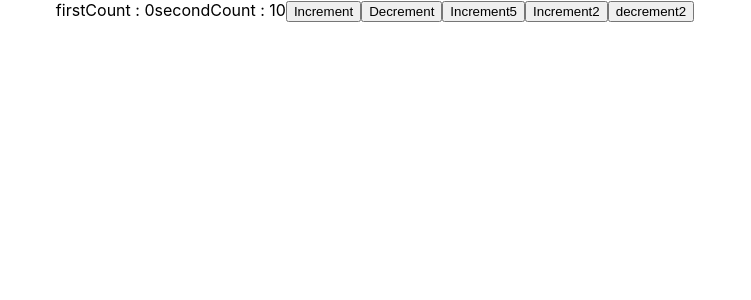
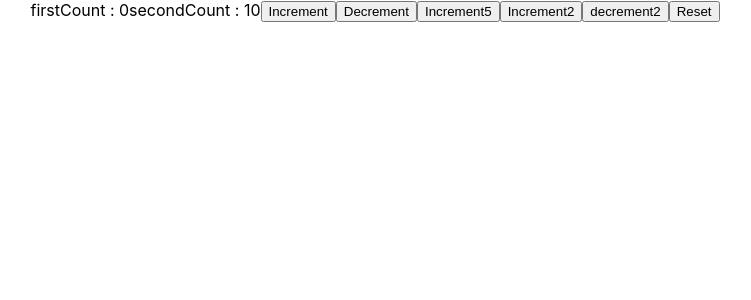
Before and after one commit to marun790/react-hook, a React (Create React App) app: page / in a window 1280 px wide. Shown: the top 300 px of the page, without its empty margins (265-1016 px from the left). Built offline with nearby package versions, Linux system fonts and the light colour scheme.

Commit message:
reducer + complex OBJ

```diff
--- a/src/components/CounterTwo.jsx
+++ b/src/components/CounterTwo.jsx
@@ -28,6 +28,8 @@ const reducer = (state, action) => {
                 ...state,
                 secondCount: state.secondCount - action.value
             };
+        case "reset":
+            return initialState;
         default:
             return state;
 
@@ -47,6 +49,7 @@ export default function CounterTwo() {
             <button onClick={() => dispatch({ type: "increment", value: 5 })}> Increment5 </button>
             <button onClick={() => dispatch({ type: "increment2", value: 3 })}> Increment2</button>
             <button onClick={() => dispatch({ type: "decrement2", value: 3 })}>decrement2</button>
+            <button onClick={() => dispatch({ type: "reset" })}>Reset</button>
         </div >
     )
 }
```
